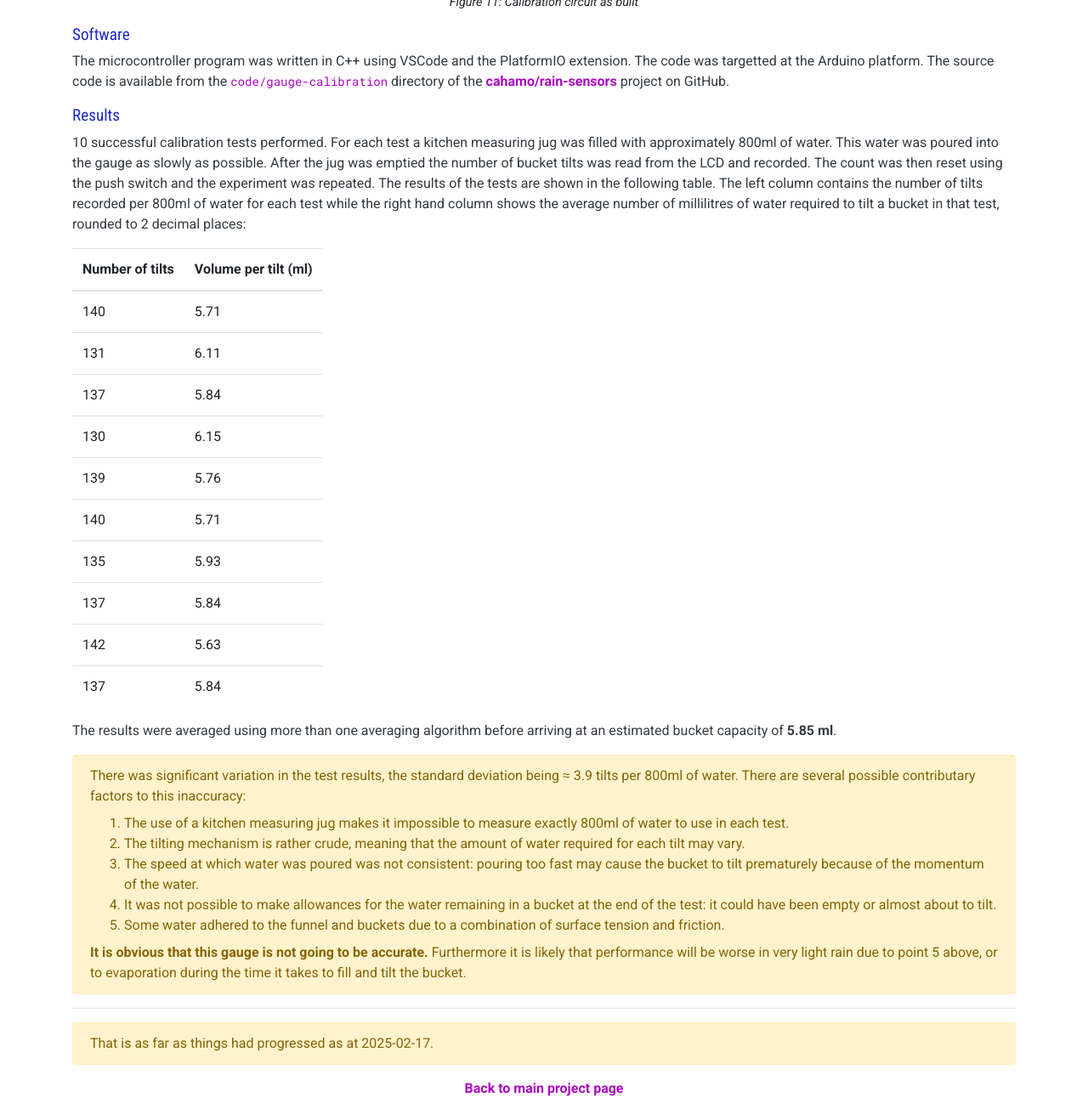
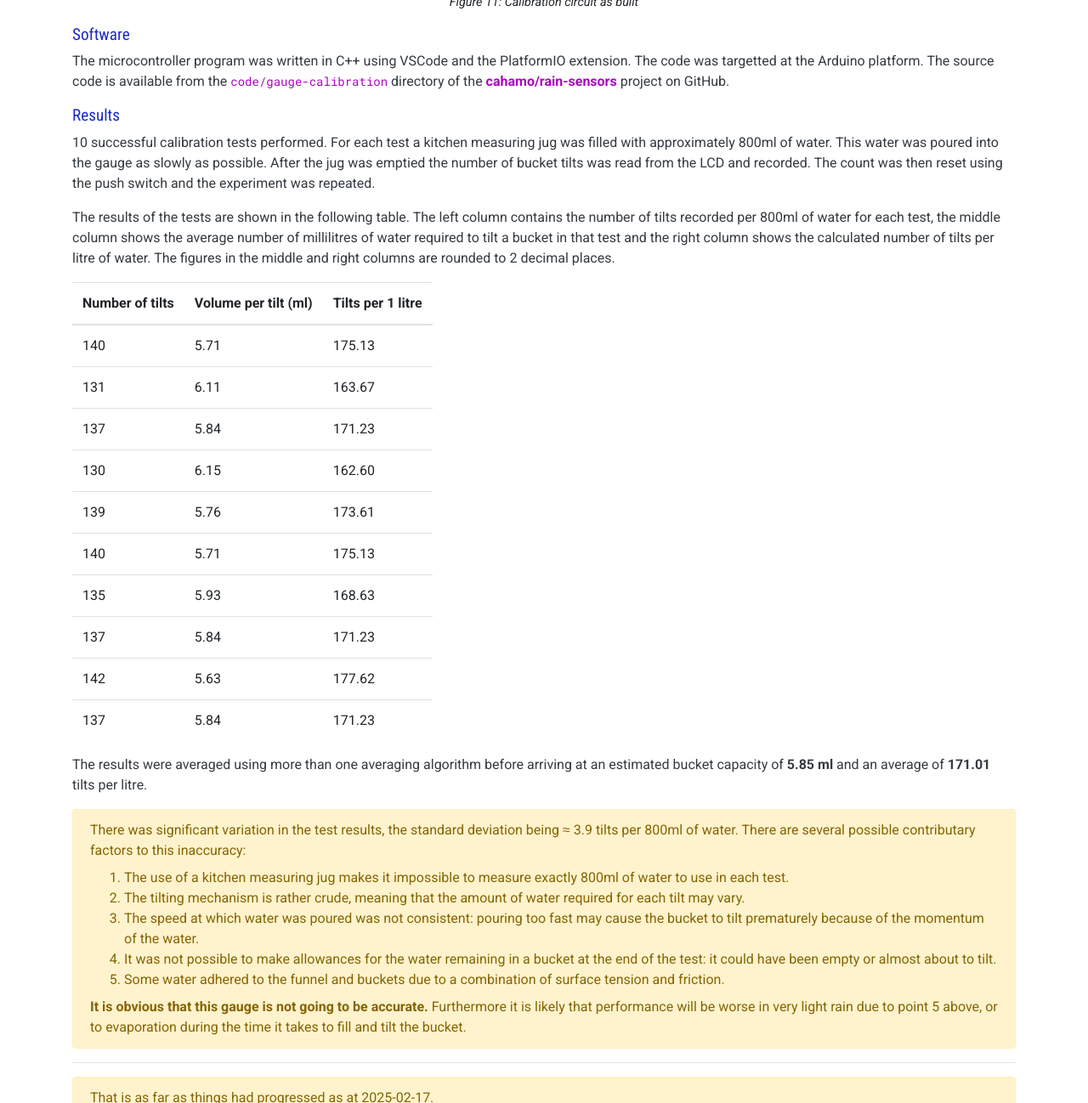
Before and after one commit to cahamo/cahamo.github.io, a Jekyll site: the page built from projects/rain-sensors/gauge.html, in a window 1280 px wide and 1400 px high, scrolled down 8732 px, cut to the strip 102-1400 px from the top of the window. Shown: the whole strip at 85% size. Built offline with Jekyll 4.4.1, drawn with Linux system fonts in a browser that asks for light colours; comment, search, counter and statistics services are not loaded.

Commit message:
Update rain sensors gauge page
Added a third column to the gauge calibration results table.

```diff
--- a/projects/rain-sensors/gauge.html
+++ b/projects/rain-sensors/gauge.html
@@ -226,60 +226,73 @@ title: "Rain measurement gauge sensor unit and circuit"
 
     <h3>Results</h3>
 
-    <p>10 successful calibration tests performed. For each test a kitchen measuring jug was filled with approximately 800ml of water. This water was poured into the gauge as slowly as possible. After the jug was emptied the number of bucket tilts was read from the LCD and recorded. The count was then reset using the push switch and the experiment was repeated. The results of the tests are shown in the following table. The left column contains the number of tilts recorded per 800ml of water for each test while the right hand column shows the average number of millilitres of water required to tilt a bucket in that test, rounded to 2 decimal places:</p>
+    <p>10 successful calibration tests performed. For each test a kitchen measuring jug was filled with approximately 800ml of water. This water was poured into the gauge as slowly as possible. After the jug was emptied the number of bucket tilts was read from the LCD and recorded. The count was then reset using the push switch and the experiment was repeated.</p>
+
+    <p>The results of the tests are shown in the following table. The left column contains the number of tilts recorded per 800ml of water for each test, the middle column shows the average number of millilitres of water required to tilt a bucket in that test and the right column shows the calculated number of tilts per litre of water. The figures in the middle and right columns are rounded to 2 decimal places.</p>
 
     <table class="table table-responsive">
         <thead>
             <tr class="text-left">
                 <th scope="col">Number of tilts</th>
                 <th scope="col">Volume per tilt (ml)</th>
+                <th scope="col">Tilts per 1 litre</th>
             </tr>
         </thead>
         <tbody>
             <tr>
                 <td>140</td>
                 <td>5.71</td>
+                <td>175.13</td>
             </tr>
             <tr>
                 <td>131</td>
                 <td>6.11</td>
+                <td>163.67</td>
             </tr>
             <tr>
                 <td>137</td>
                 <td>5.84</td>
+                <td>171.23</td>
             </tr>
             <tr>
                 <td>130</td>
                 <td>6.15</td>
+                <td>162.60</td>
             </tr>
             <tr>
                 <td>139</td>
                 <td>5.76</td>
+                <td>173.61</td>
             </tr>
             <tr>
                 <td>140</td>
                 <td>5.71</td>
+                <td>175.13</td>
             </tr>
             <tr>
                 <td>135</td>
                 <td>5.93</td>
+                <td>168.63</td>
             </tr>
             <tr>
                 <td>137</td>
                 <td>5.84</td>
+                <td>171.23</td>
             </tr>
             <tr>
                 <td>142</td>
                 <td>5.63</td>
+                <td>177.62</td>
             </tr>
             <tr>
                 <td>137</td>
                 <td>5.84</td>
+                <td>171.23</td>
             </tr>
         </tbody>
     </table>
 
-    <p>The results were averaged using more than one averaging algorithm before arriving at an estimated bucket capacity of <strong>5.85 ml</strong>.</p>
+    <p>The results were averaged using more than one averaging algorithm before arriving at an estimated bucket capacity of <strong>5.85 ml</strong> and an average of <strong>171.01</strong> tilts per litre.</p>
 
     <aside>
         <div class="alert alert-warning">
```
